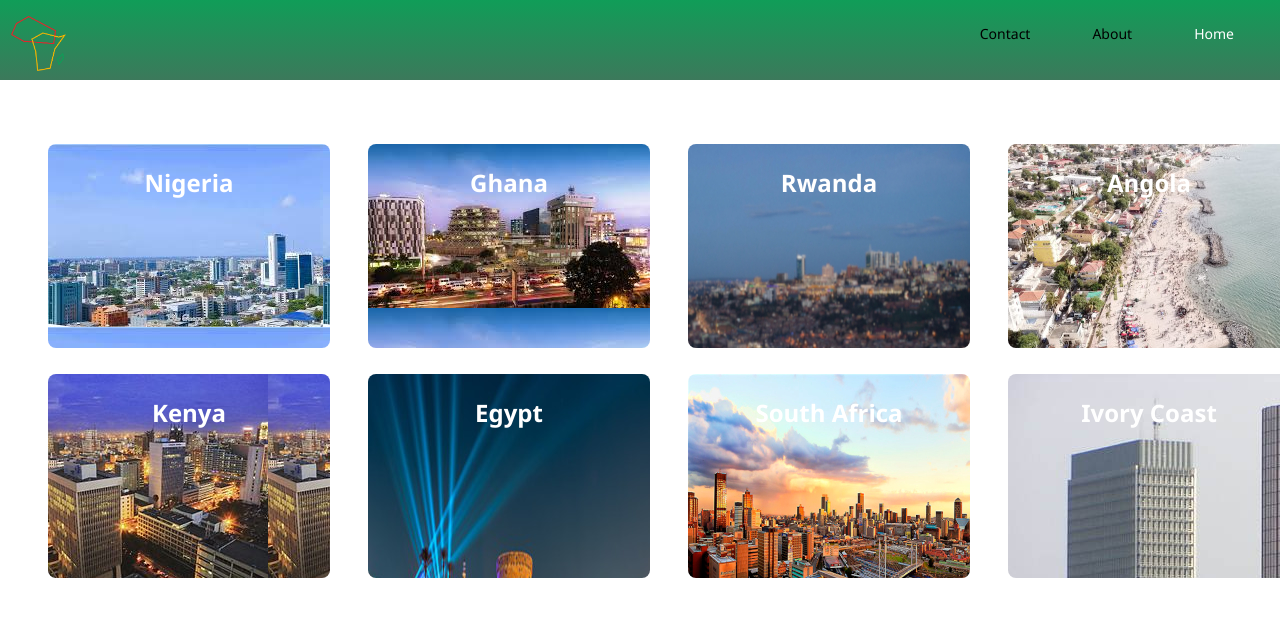
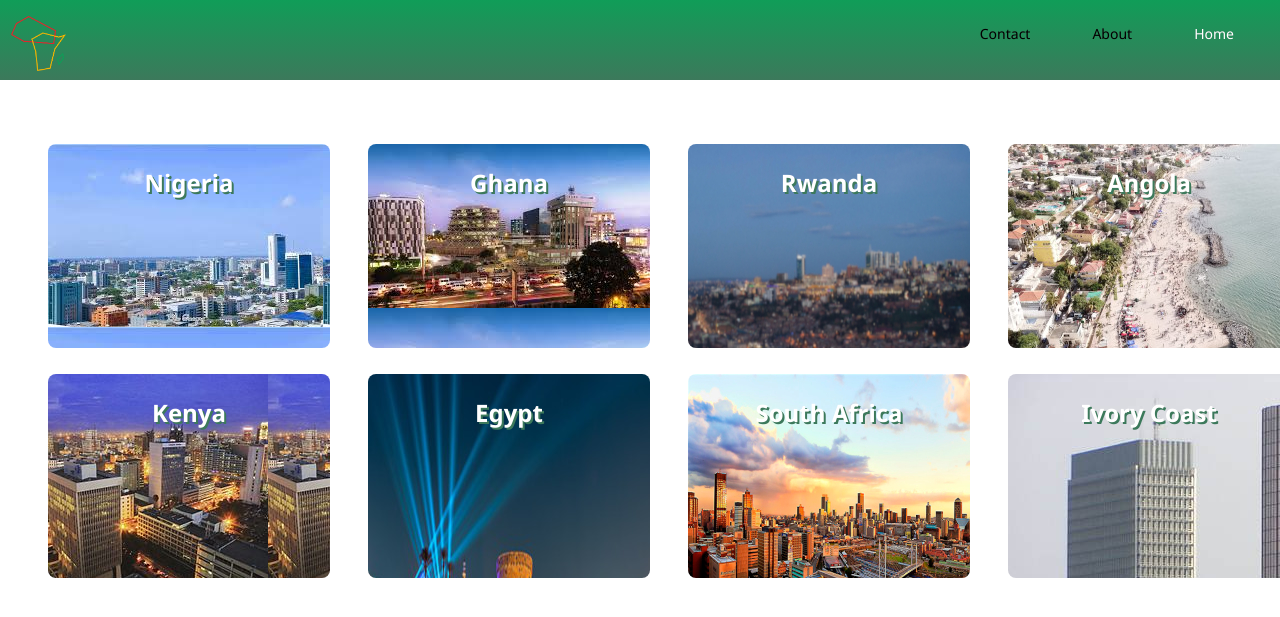
Before and after one commit to Osine/investafrica, a PHP site: page /index.php in a window 1280 px wide. Shown: the top 617 px of the page. Run offline with PHP 8.4, Linux system fonts and the light colour scheme.

Commit message:
addded a little drop shadow

```diff
--- a/web/css/main.css
+++ b/web/css/main.css
@@ -28,6 +28,7 @@ body {
     margin-top: 10px;
     margin-right: 30px;
     padding: 14px 16px;
+    text-shadow: 0px 0px #3c795b;
     text-decoration: none;
     font-size: 14px;
     font-family: 'Segoe UI';
@@ -91,6 +92,7 @@ body {
 
 a {
     color: #fff;
+    text-shadow: 2px 2px #3c795b;
     text-align: center;
     text-decoration: none;
 }
```
